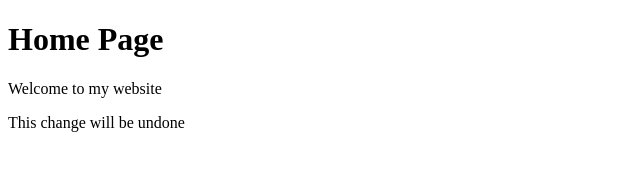
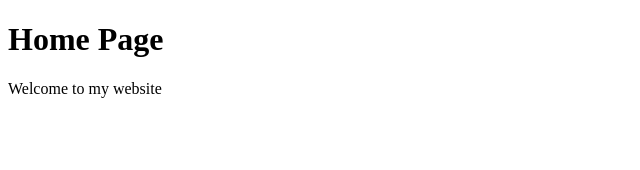
Before and after one commit to akhileshwar097/git-assignment, a plain HTML site: page index.html in a window 1280 px wide. Shown: the whole page, without its empty margins (0-640 px from the left). Drawn offline with Linux system fonts and the light colour scheme.

Commit message:
Revert "Extra commit to be undone"
This reverts commit a752b2219b27df69157e2fd639d61ddaa149a76f.

```diff
--- a/index.html
+++ b/index.html
@@ -2,4 +2,3 @@
 <html><head><title>Home</title></head>
 <body><h1>Home Page</h1></body></html>
 <p>Welcome to my website</p>
-<p>This change will be undone</p>
```
